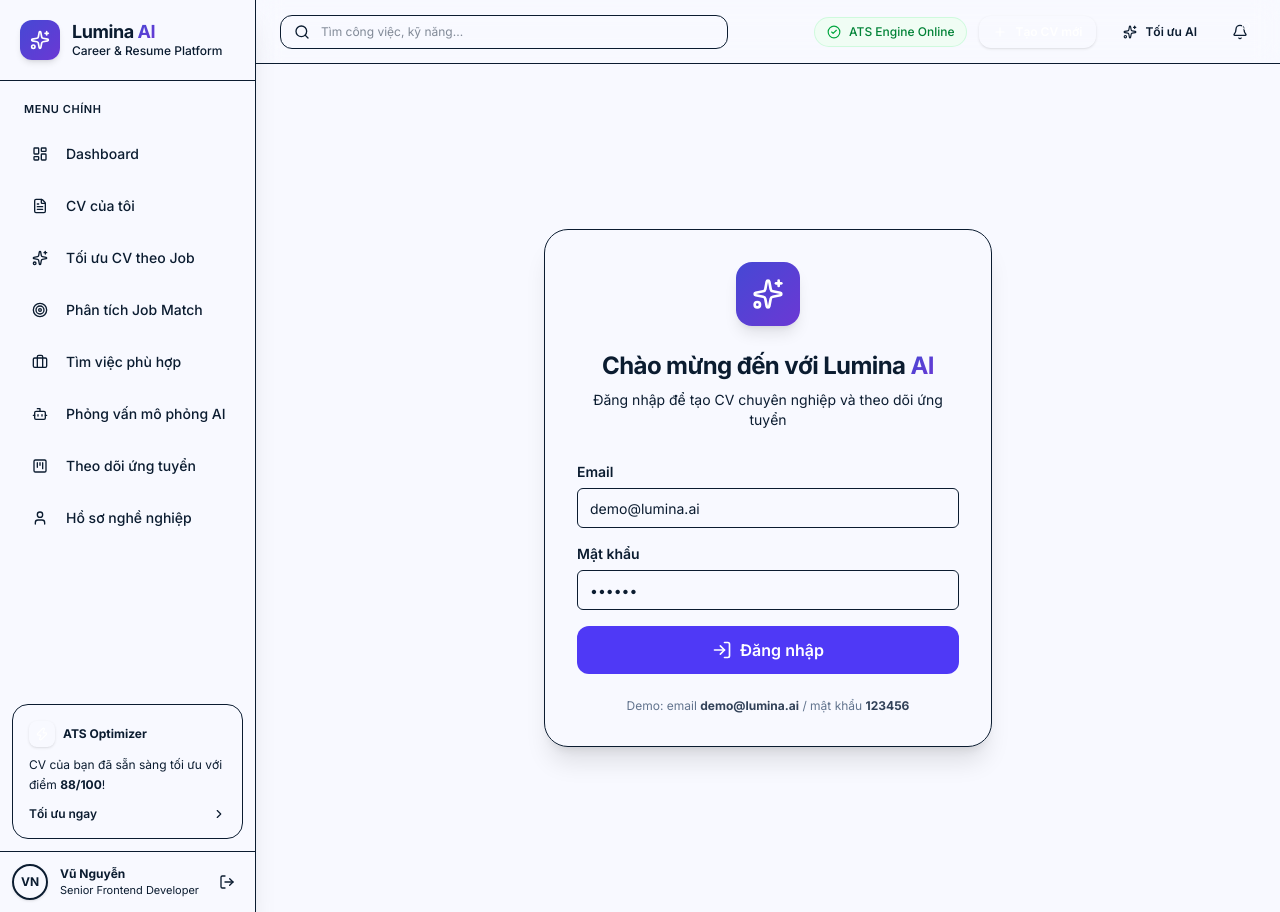
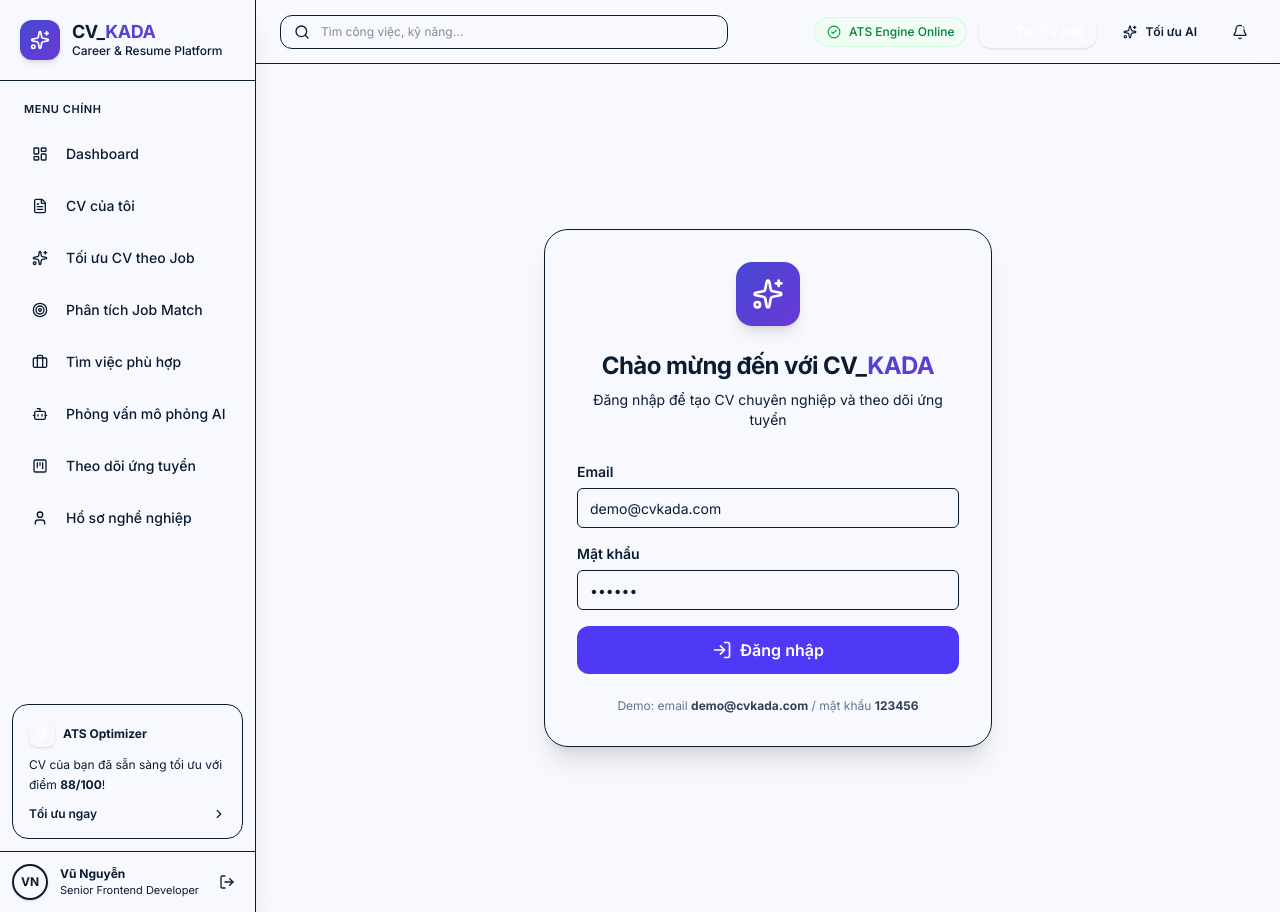
Before and after one commit to Le-Van-Dai-17/jobfit, a Next.js app in the folder cv-app/: page /login in a window 1280 px wide. Built offline with nearby package versions, Linux system fonts and the light colour scheme; no server answers.

Commit message:
chore: rename project from Lumina AI to CV_KADA

```diff
--- a/cv-app/app/layout.tsx
+++ b/cv-app/app/layout.tsx
@@ -13,9 +13,9 @@
 import { SidebarProvider } from "@/components/layout/SidebarContext";
 
 export const metadata: Metadata = {
-  title: "Lumina AI - Platform Quản lý CV & Tối ưu Nghề nghiệp Thông minh",
+  title: "CV_KADA - Platform Quản lý CV & Tối ưu Nghề nghiệp Thông minh",
   description:
-    "Nền tảng tạo CV, phân tích điểm ATS, tối ưu từ khóa nghề nghiệp và phỏng vấn mô phỏng với trí tuệ nhân tạo AI.",
+    "Trình tạo CV, tối ưu ATS, phân tích Job Match bằng AI và quản lý quá trình ứng tuyển.",
 };
 
 export default function RootLayout({
--- a/cv-app/components/layout/Sidebar.tsx
+++ b/cv-app/components/layout/Sidebar.tsx
@@ -60,7 +60,7 @@
             </div>
             <div>
               <h1 className="font-bold text-foreground text-lg leading-tight tracking-tight">
-                Lumina <span className="gradient-text">AI</span>
+                CV_<span className="gradient-text">KADA</span>
               </h1>
               <p className="text-xs text-text-muted font-medium">Career & Resume Platform</p>
             </div>
--- a/cv-app/features/auth/LoginClient.tsx
+++ b/cv-app/features/auth/LoginClient.tsx
@@ -6,7 +6,7 @@
 import { Input } from "@/components/ui/Input";
 
 export default function LoginClient() {
-  const [email, setEmail] = useState("demo@lumina.ai");
+  const [email, setEmail] = useState("demo@cvkada.com");
   const [password, setPassword] = useState("123456");
   const [error, setError] = useState("");
 
@@ -34,7 +34,7 @@
 
         <div>
           <h2 className="text-2xl font-bold tracking-tight text-foreground">
-            Chào mừng đến với Lumina <span className="gradient-text">AI</span>
+            Chào mừng đến với CV_<span className="gradient-text">KADA</span>
           </h2>
           <p className="mt-2 text-sm text-text-muted">
             Đăng nhập để tạo CV chuyên nghiệp và theo dõi ứng tuyển
@@ -75,7 +75,7 @@
           </button>
 
           <p className="text-xs text-center text-slate-500 pt-2">
-            Demo: email <strong className="text-slate-700">demo@lumina.ai</strong> / mật khẩu <strong className="text-slate-700">123456</strong>
+            Demo: email <strong className="text-slate-700">demo@cvkada.com</strong> / mật khẩu <strong className="text-slate-700">123456</strong>
           </p>
         </div>
       </div>
```
Also changed, not shown: 1 other file (tests, documents, lock files or other folders).
